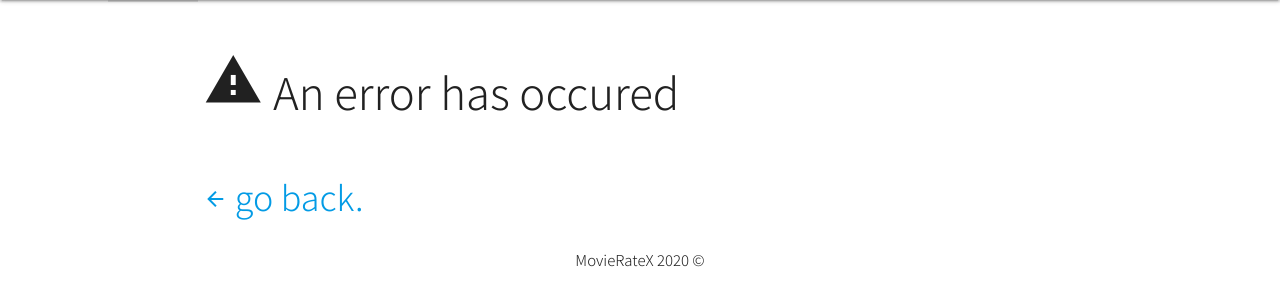
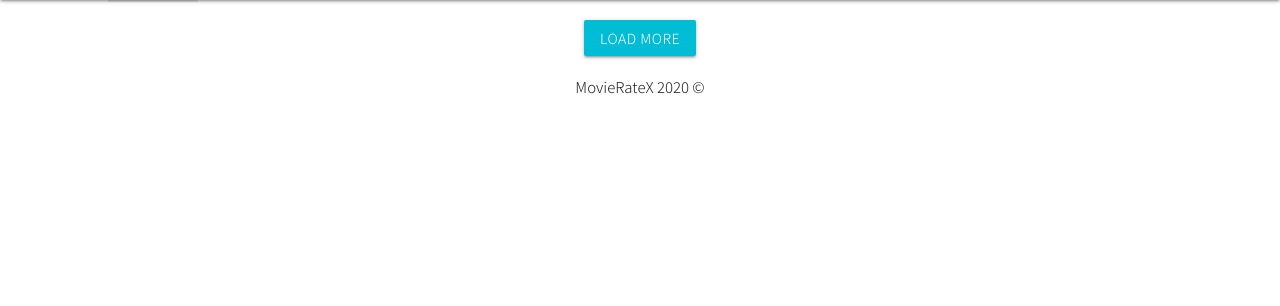
Before and after one commit to duytranvinh/movierateX, a Flask app: template app/templates/item.html in a window 1280 px wide. Shown: the part 64-370 px from the top of the page. Run offline with Flask 2, Linux system fonts and the light colour scheme; the template is opened without the code that fills it, so the values that code supplies are empty.

Commit message:
Update item.html

```diff
--- a/app/templates/item.html
+++ b/app/templates/item.html
@@ -1,169 +1,34 @@
 {% extends "base.html" %}
 
 {% block content %}
-
 <style>
-    #backdrop {
-      height: 60vh;
-      background-image: url('https://image.tmdb.org/t/p/original{{ data2.backdrop_path }}');
-      background-position: center center;
-      background-repeat: no-repeat;
-      background-size: cover;
-      z-index: -2;
-      top: 100px;
-      left: 0;
-      right: 0;
-      margin: 0;
+    /*@media only screen and (min-width: 601px) {
+        .card-image img {
+          max-height: 320px;
+          overflow: hidden;
+        }
+    }*/
+    @media only screen and (min-width: 600px) and (max-width: 1500px) {
+        .card-image img {
+          max-height: 270px;
+        }
     }
-    #backdrop-cover {
-      width: 100%;
-      height: 100%;
-      z-index: -1;
+    @media only screen and (min-width: 1500px) {
+        .card-image img {
+          height: 350px;
+        }
     }
-    .description {
-    }
-</style>
-{% if data.Title %}
-  <section id="itemPage">
-      <div class="row" id="showItems">
-        <div class="col s6 m3 l2">
-          <div class="card">
-            <div class="card-image">
-              <img class="materialboxed" width="300" src="https://image.tmdb.org/t/p/w500{{ data2.poster_path }}" class="animated fadeIn">
-              <span class="card-title"></span>
-              <a class="btn-floating halfway-fab waves-effect waves-light {{ data2.ratingColor }} center">{{ data2.vote_average }}</a>
-            </div>
-            <div class="card-content">
-                <p><b>imdb Votes:</b> {{ data.imdbVotes }}</p>
-                <p>{% if data.Ratings and data.Ratings[1] %} <b>Rotten Tomatoes:</b> {{ data.Ratings[1].Value }}{% endif %}</p>
-                <p>{% if data.Ratings and data.Ratings[2] %} <b>Metacritic:</b> {{ data.Ratings[2].Value }}{% endif %}</p>
-            </div>
-          </div>
-        </div>
-        <div id="backdrop">
-        </div>
-        <div class="col s12 m10 description">
-            <p><h3>{{ data.Title }} ({{ data.Year }})</h3></p>
-            <p>{{ data.Rated }} <b>|</b> {{ data.Runtime }} <b>|</b> {{ data.Genre }} <b>|</b> {{ data.Released }}</p>
-            <!--<p><i>{{ data.Production }}</i></p>
-            <p><b>Box Office:</b> {{ data.BoxOffice }}</p>
-            <p><b>Awards:</b> {{ data.Awards }}</p>-->
-            <h4>Overview</h4>
-            <p>{{ data.Plot }}</p>
-            <p><b>Director:</b> {{ data.Director }}</p>
-            <p><b>Writers:</b> {{ data.Writer }}</p>
-            <p><b>Stars:</b> {{ data.Actors }}</p>
-        </div>
-        <!-- user review -->
-            <div class="col s12 m2">.
-            </div>
-            <div class="col s12 m10">
-                <h4>User Reviews</h4>
-
-                {% if user.is_authenticated  %}
-                <!-- write review -->
-                <p><a class="btn-small waves-effect waves-light modal-trigger" href="#modal2">Write A review</a></p>
-                {% endif %}
-
-                <ul class="collapsible popout" id="userReviews">
-                {% for review in dbReviews %}
-                    <li>
-                      <div class="collapsible-header"><i class="material-icons">comment</i>{{ review.username }}</div>
-                      <div class="collapsible-body"><span>{{ review.content }}</span></div>
-                    </li>
-                {% endfor %}
-                {% for review in reviews.results %}
-                    <li>
-                      <div class="collapsible-header"><i class="material-icons">comment</i>{{ review.author }}</div>
-                      <div class="collapsible-body"><span>{{ review.content }}</span></div>
-                    </li>
-                {% endfor %}
-                </ul>
-            </div>
-      </div>
-  </section>
-
-  <!-- Modal Structure -->
-  <div id="modal2" class="modal modal-fixed-footer">
-    <form id="submitReview" action="/submitReview" method="POST">
-    <input type="hidden" name="id" value="{{ data2.id }}">
-    <div class="modal-content">
-      <h4 class="center">Write a review</h4>
-      <div class="row center">
-        <div class="range-field col s3">
-          Overall Rating 1 - 10
-        </div>
-        <div class="range-field col s9">
-          <input type="range" id="rating" name="rating" min="1" max="10" value="1" />
-        </div>
-      </div>
-      <div class="row">
-        <div class="input-field col s12">
-          <input id="title" name="title" type="text">
-          <label for="title">Title</label>
-          <span id="helper-text" class="helper-text red-text" data-error="wrong" data-success="right"></span>
-        </div>
-      </div>
-      <div class="row">
-        <div class="input-field col s12">
-          <textarea id="comment" class="materialize-textarea" name="comment" placeholder="What did you like or dislike?"></textarea>
-          <label for="comment">Write your review</label>
-          <span id="helper-text" class="helper-text red-text" data-error="wrong" data-success="right"></span>
-        </div>
-      </div>
-    </div>
-    <div class="modal-footer">
-      <input type="submit" value="Submit" class="waves-effect waves-white btn-flat cyan lighten-3 black-text">
-      <a href="#!" class="modal-close waves-effect waves-red btn-flat red white-text">Close</a>
-    </div>
-    </form>
-  </div>
-
-  <!-- custom scripts -->
-  <script>
-    document.addEventListener('DOMContentLoaded', function() {
-      var elems = document.querySelectorAll('.materialboxed');
-      var instances = M.Materialbox.init(elems);
-    });
-
-    /*$("#submitReview").submit(function(e) {
-        if ($("#comment").val() == "") {
-            $("#helper-text").text('This field cannot be empty');
-            return false;
-        }
-
-        e.preventDefault();
-
-        var form = $(this);
-        var url = form.attr('action');
-
-        $.ajax({
-               type: "POST",
-               url: url,
-               data: form.serialize(),
-               success: function(data) {
-                   alert(data);
-                   $("#helper-text").text('');
-                   $("#comment").val('');
-                   $("#rating").val(1);
-               }
-             });
+  </style>
 
 
-    });*/
-
-    var rating  = document.querySelectorAll("#rating");
-    M.Range.init(rating);
-  </script>
-{% else %}
-<div class="container">
-    <div class="row">
-      <div class="col s12"></div>
+  <!-- HOME/LANDING PAGE -->
+  <section id="landingPage" class="container">
+    <div class="row" id="showItems">
     </div>
     <div class="row">
-      <div class="col s10"><h3><i class="medium material-icons">warning</i> An error has occured</h3><br>
-      <h4><a href="javascript:history.back()"><i class="material-icons">arrow_back</i>  go back.</a></h4></div>
+        <div class="col s12 m12 center">
+            <a id="nextDataBtn" class="waves-effect waves-light btn cyan center">Load More</a>
+        </div>
     </div>
-</div>
-{% endif %}
+  </section>
 {% endblock %}
```
